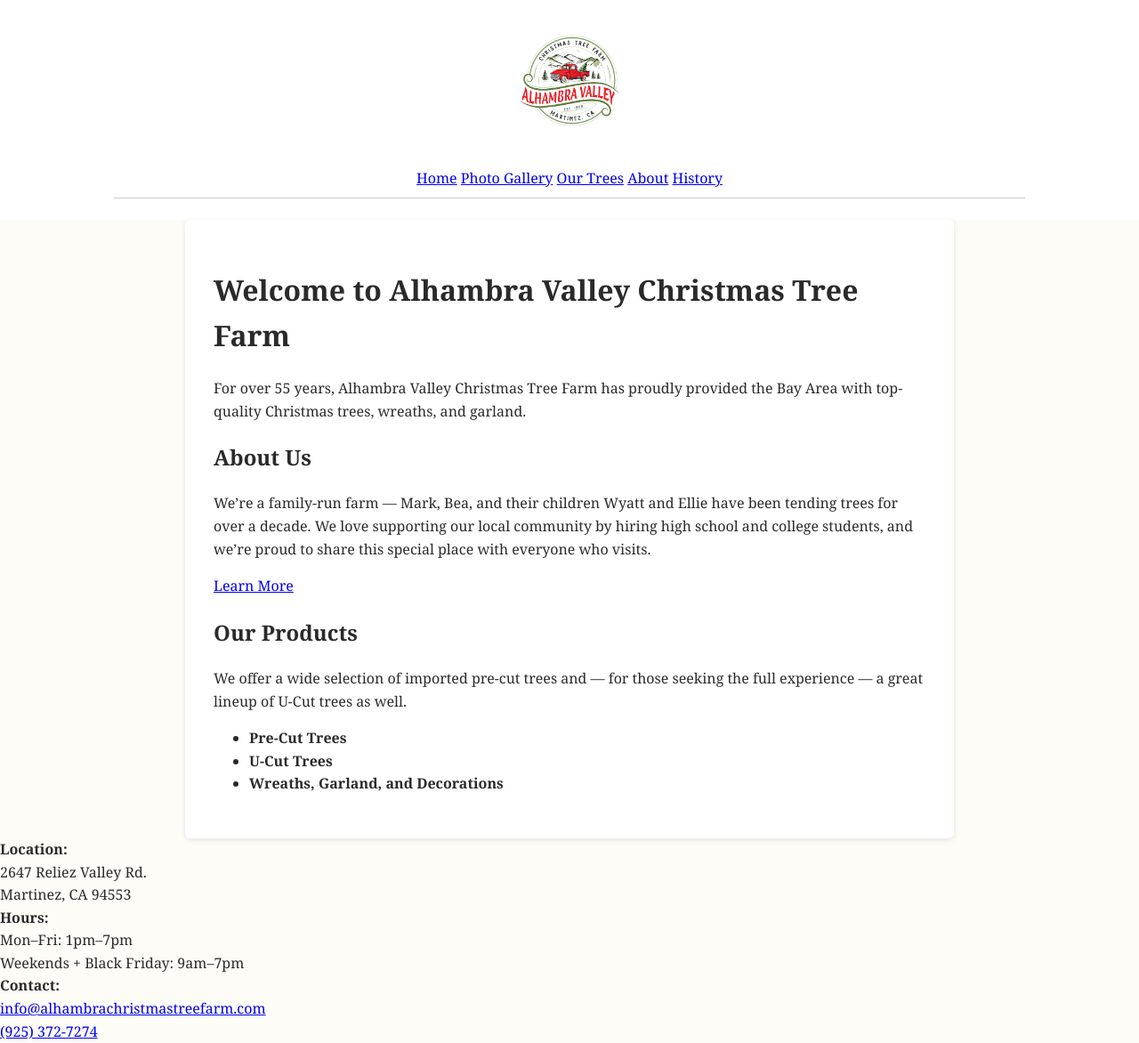
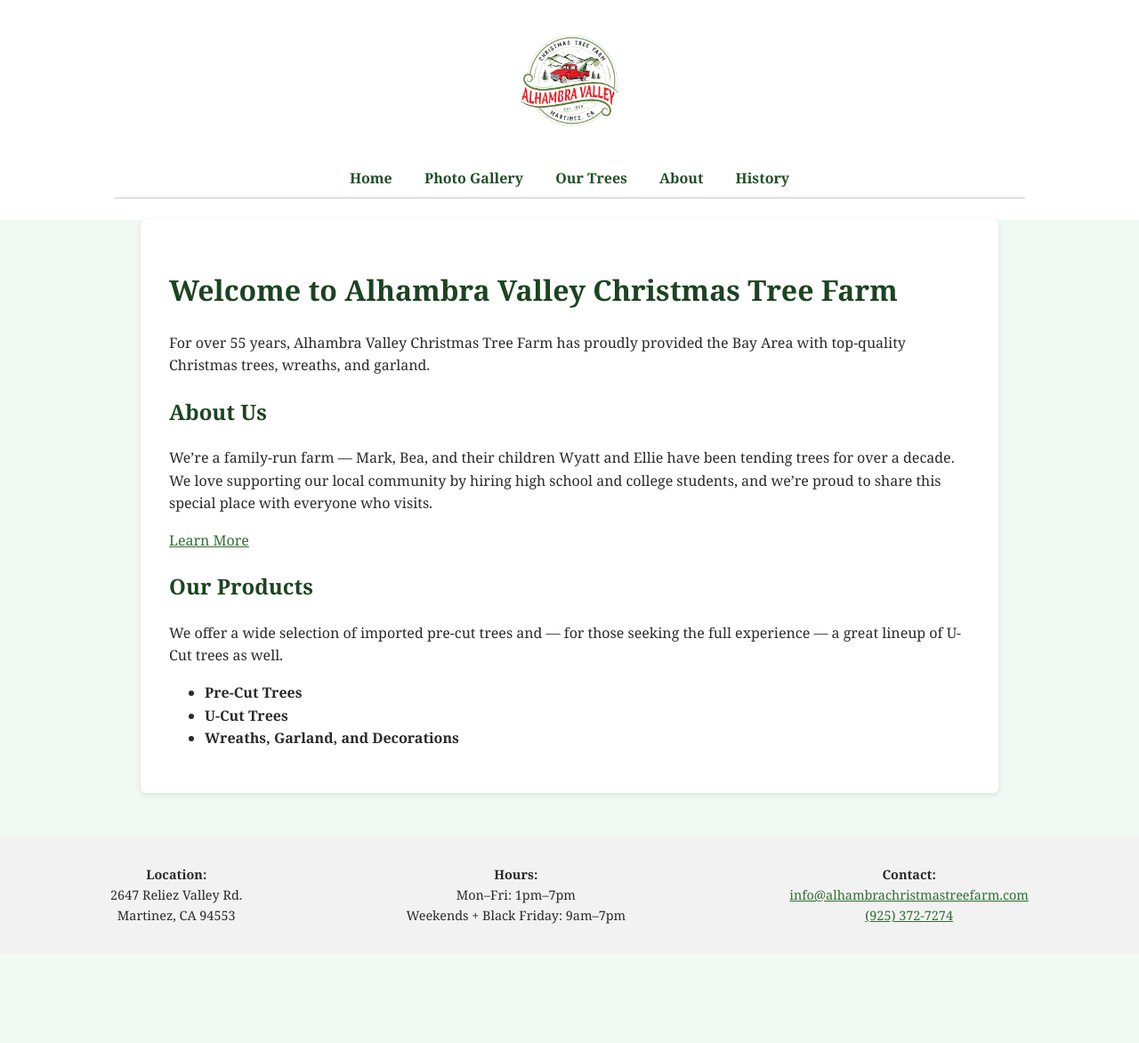
Before and after one commit to schebs/alhambrachristmastreefarm.com, a Jekyll site: the page built from index.md, in a window 1280 px wide. Shown: the whole page at 89% size. Built offline with Jekyll 4.4.1, drawn with Linux system fonts in a browser that asks for light colours; after the commit the page ends 1072 px from its top, so only the background shows below that.

Commit message:
Update style.css

```diff
--- a/assets/css/style.css
+++ b/assets/css/style.css
@@ -1,5 +1,5 @@
 body {
-  background-color: #fdfcf7;
+  background-color: #f0f9f3;
   font-family: 'Georgia', serif;
   color: #2a2a2a;
   margin: 0;
@@ -8,10 +8,10 @@
 }
 
 main {
-  max-width: 800px;
+  max-width: 900px;
   margin: 0 auto;
   padding: 2rem;
-  background: #fff;
+  background: #ffffff;
   box-shadow: 0 2px 6px rgba(0,0,0,0.1);
   border-radius: 6px;
 }
@@ -32,4 +32,50 @@
 }
 
 nav a {
-  ma
+  margin: 0 1rem;
+  text-decoration: none;
+  font-weight: bold;
+  color: #205027;
+}
+
+nav a:hover {
+  text-decoration: underline;
+}
+
+.section {
+  display: flex;
+  align-items: center;
+  gap: 2rem;
+  margin: 3rem 0;
+  flex-wrap: wrap;
+}
+
+.section img {
+  width: 300px;
+  border-radius: 8px;
+  box-shadow: 0 2px 6px rgba(0,0,0,0.1);
+}
+
+.section-text {
+  flex: 1;
+  min-width: 250px;
+}
+
+h1, h2 {
+  color: #1c4421;
+}
+
+a {
+  color: #2e6f30;
+}
+
+footer {
+  text-align: center;
+  font-size: 0.9rem;
+  background: #f2f2f2;
+  padding: 2rem;
+  display: flex;
+  justify-content: space-around;
+  flex-wrap: wrap;
+  margin-top: 3rem;
+  bord
```
